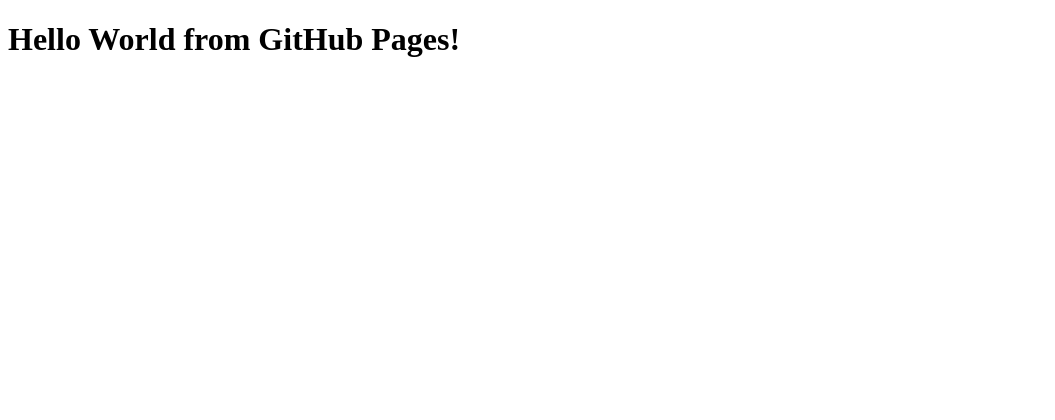
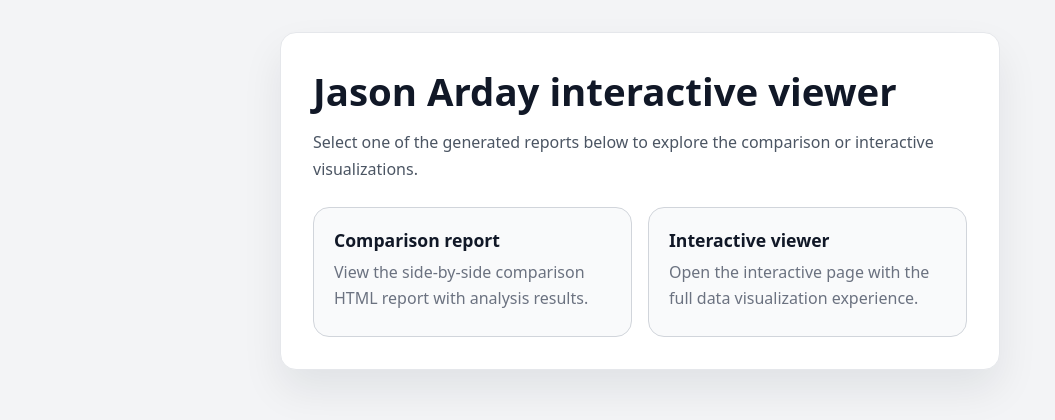
Before and after one commit to jbw9buff/arday, a plain HTML site: page index.html in a window 1280 px wide. Shown: the whole page, without its empty margins (0-1055 px from the left). Drawn offline with Linux system fonts and the light colour scheme.

Commit message:
creating index page

```diff
--- a/index.html
+++ b/index.html
@@ -1,6 +1,96 @@
 <!DOCTYPE html>
-<html>
+<html lang="en">
+  <head>
+    <meta charset="UTF-8" />
+    <title>Jason Arday interactive viewer</title>
+    <style>
+      body {
+        margin: 0;
+        min-height: 100vh;
+        font-family: system-ui, -apple-system, BlinkMacSystemFont, "Segoe UI", sans-serif;
+        background: #f3f4f6;
+        color: #111827;
+      }
+
+      main {
+        max-width: 720px;
+        margin: 0 auto;
+        padding: 2rem 1rem;
+      }
+
+      .panel {
+        background: #ffffff;
+        border: 1px solid #e5e7eb;
+        border-radius: 1rem;
+        box-shadow: 0 20px 40px rgba(15, 23, 42, 0.08);
+        padding: 2rem;
+      }
+
+      h1 {
+        margin: 0 0 0.75rem;
+        font-size: clamp(2rem, 3vw, 2.5rem);
+      }
+
+      p.lead {
+        margin: 0 0 1.5rem;
+        color: #4b5563;
+        line-height: 1.7;
+      }
+
+      .grid {
+        display: grid;
+        gap: 1rem;
+        grid-template-columns: repeat(auto-fit, minmax(220px, 1fr));
+      }
+
+      .card {
+        display: block;
+        padding: 1.25rem 1.25rem 1.5rem;
+        border-radius: 1rem;
+        border: 1px solid #d1d5db;
+        background: #f9fafb;
+        color: inherit;
+        text-decoration: none;
+        transition: transform 0.15s ease, box-shadow 0.15s ease, border-color 0.15s ease;
+      }
+
+      .card:hover,
+      .card:focus-visible {
+        transform: translateY(-2px);
+        border-color: #9ca3af;
+        box-shadow: 0 16px 30px rgba(15, 23, 42, 0.14);
+      }
+
+      .card h2 {
+        margin: 0 0 0.5rem;
+        font-size: 1.1rem;
+      }
+
+      .card p {
+        margin: 0;
+        color: #6b7280;
+        line-height: 1.6;
+      }
+    </style>
+  </head>
   <body>
-    <h1>Hello World from GitHub Pages!</h1>
+    <main>
+      <section class="panel">
+        <h1>Jason Arday interactive viewer</h1>
+        <p class="lead">
+          Select one of the generated reports below to explore the comparison or interactive visualizations.
+        </p>
+        <div class="grid">
+          <a class="card" href="ja_zm_comparison.html">
+            <h2>Comparison report</h2>
+            <p>View the side-by-side comparison HTML report with analysis results.</p>
+          </a>
+          <a class="card" href="ja_zm_interactive.html">
+            <h2>Interactive viewer</h2>
+            <p>Open the interactive page with the full data visualization experience.</p>
+          </a>
+        </div>
+      </section>
+    </main>
   </body>
 </html>
```
